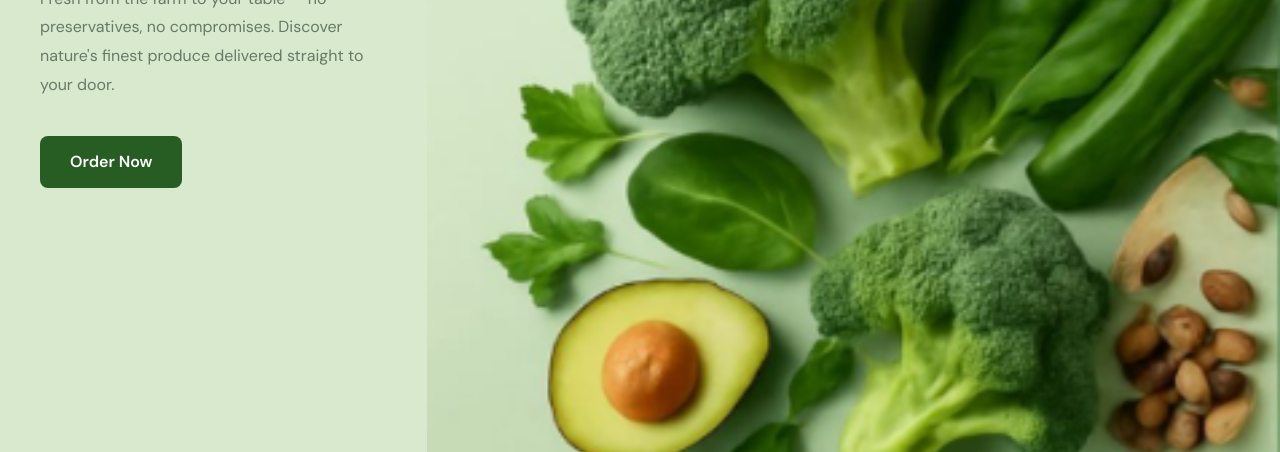
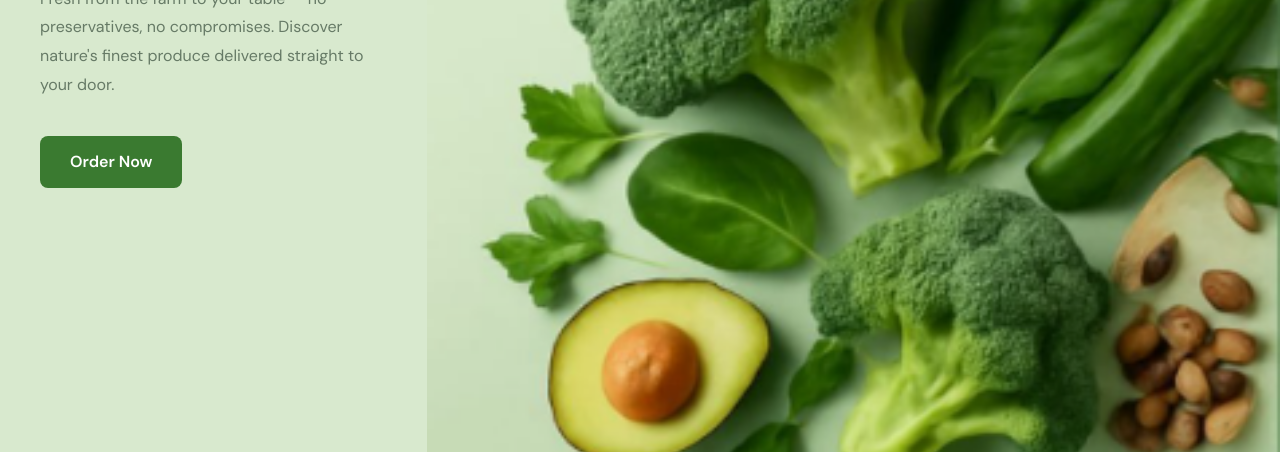
Before and after one commit to shivanianil8/organic-food-ui, a plain HTML site: page index.html in a window 1280 px wide. In both pictures the pointer is over the link "Order Now". Shown: the part 348-800 px from the top of the page. Drawn offline with nearby package versions, Linux system fonts and the light colour scheme.

Commit message:
Hero section corrected

```diff
--- a/style.css
+++ b/style.css
@@ -111,6 +111,10 @@ body {
     font-weight:600;
 }
 
+.btn-hero:hover{
+    background:var(--accent);
+    color:#fff;
+}
 .hero-img-col{
     min-height:400px;
     overflow:hidden;
```
